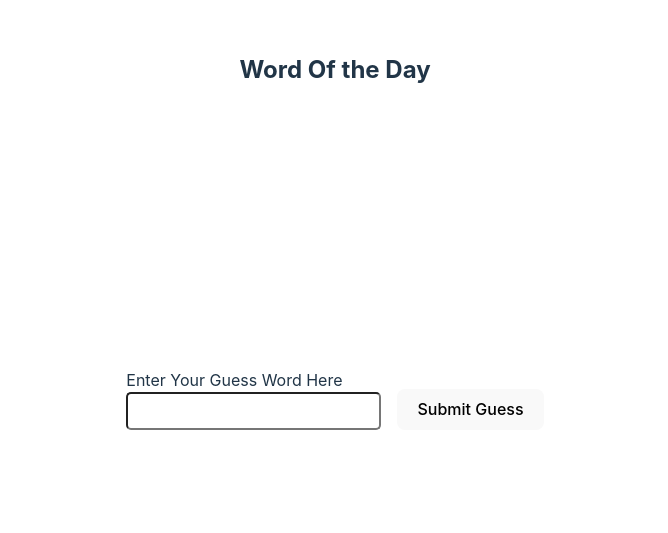
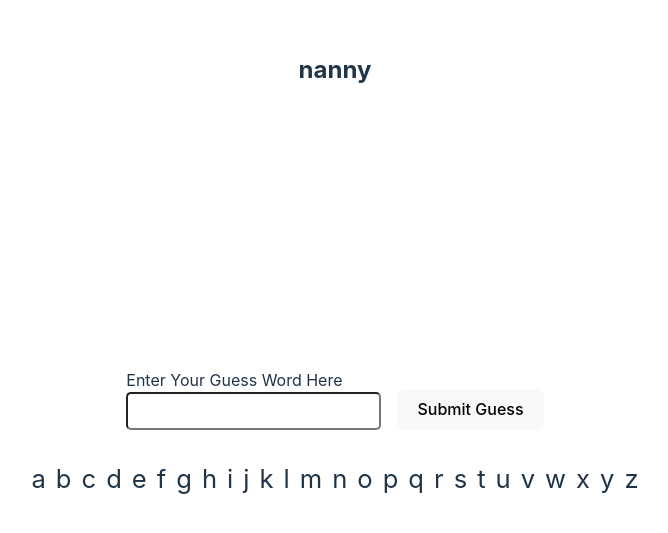
Before and after one commit to joshD90/interviewPrep, a React (Vite) app: page / in a window 1280 px wide. Shown: the part 169-702 px from the top of the page, without its empty margins (353-1021 px from the left). Built offline with nearby package versions, Linux system fonts and the light colour scheme.

Commit message:
queue data structure interview question

```diff
--- a/src/wordle/5letterWords.ts
+++ b/src/wordle/5letterWords.ts
@@ -45,8 +45,36 @@ const fiveLetterWords = [
   "rover",
   "silly",
   "tiger",
-  "ugly",
   "vivid",
 ];
 
 export default fiveLetterWords;
+
+export const lowercaseAlphabet = [
+  "a",
+  "b",
+  "c",
+  "d",
+  "e",
+  "f",
+  "g",
+  "h",
+  "i",
+  "j",
+  "k",
+  "l",
+  "m",
+  "n",
+  "o",
+  "p",
+  "q",
+  "r",
+  "s",
+  "t",
+  "u",
+  "v",
+  "w",
+  "x",
+  "y",
+  "z",
+];
--- a/src/wordle/Board.tsx
+++ b/src/wordle/Board.tsx
@@ -1,6 +1,6 @@
 import { useEffect, useState } from "react";
 import Guess from "./Guess";
-import fiveLetterWords from "./5letterWords";
+import fiveLetterWords, { lowercaseAlphabet } from "./5letterWords";
 import "./board.css";
 
 export enum GuessCharStatus {
@@ -24,10 +24,13 @@ const Board = () => {
   const [round, setRound] = useState(0);
   const [wordToGuess, setWordToGuess] = useState("");
   const [endGameMessage, setEndgameMessage] = useState("");
+  const [unusedLetters, setUnusedLetters] =
+    useState<string[]>(lowercaseAlphabet);
 
   useEffect(() => {
-    const randomNumber = Math.floor(Math.random() * fiveLetterWords.length) - 1;
-    setWordToGuess(fiveLetterWords[randomNumber]);
+    // const randomNumber = Math.floor(Math.random() * fiveLetterWords.length) - 1;
+    // setWordToGuess(fiveLetterWords[randomNumber]);
+    setWordToGuess("nanny");
   }, []);
 
   const handleGuessChange = (e: React.ChangeEvent<HTMLInputElement>) => {
@@ -55,15 +58,12 @@ const Board = () => {
   const checkGuess = (e: React.FormEvent) => {
     e.preventDefault();
     if (getGuessString(guesses[round]).length !== 5) return;
-    if (getGuessString(guesses[round]) === wordToGuess) {
-      setEndgameMessage(`YOU WON YOU LEGEND`);
-      return;
-    }
+
     setGuesses((prev) => {
       return prev.map((guess, index) => {
         if (index !== round) return guess;
         const updatedGuess = [...guess];
-
+        const alreadyOccurringLetters: string[] = [];
         for (let i = 0; i < 5; i++) {
           const currentChar = updatedGuess[i].guessChar;
           if (currentChar === wordToGuess[i]) {
@@ -72,15 +72,35 @@ const Board = () => {
           }
 
           if (wordToGuess.includes(currentChar)) {
+            if (alreadyOccurringLetters.includes(currentChar)) {
+              updatedGuess[i].guessStatus = GuessCharStatus.INCORRECT;
+              continue;
+            }
             updatedGuess[i].guessStatus = GuessCharStatus.WRONGPOS;
+            alreadyOccurringLetters.push(currentChar);
             continue;
           }
 
           updatedGuess[i].guessStatus = GuessCharStatus.INCORRECT;
+          alreadyOccurringLetters.push(currentChar);
         }
         return updatedGuess;
       });
     });
+
+    if (getGuessString(guesses[round]) === wordToGuess) {
+      setEndgameMessage(`YOU WON YOU LEGEND`);
+      return;
+    }
+    setUnusedLetters((prev) =>
+      prev.map((letter) => {
+        if (getGuessString(guesses[round]).includes(letter)) {
+          return "";
+        } else {
+          return letter;
+        }
+      })
+    );
     if (round === 5) {
       setEndgameMessage(
         `You have lost, The Word Was ${wordToGuess.toUpperCase()}`
@@ -99,7 +119,7 @@ const Board = () => {
 
   return (
     <section className="board">
-      <h2>Word Of the Day</h2>
+      <h2>{wordToGuess}</h2>
 
       <div className="guess-table">
         {guesses.map((_guess, index) => (
@@ -118,6 +138,11 @@ const Board = () => {
         <button>Submit Guess</button>
       </form>
       {endGameMessage !== "" && <h3>{endGameMessage}</h3>}
+      <div className="unused-letters">
+        {unusedLetters.map((letter) => (
+          <span>{letter}</span>
+        ))}
+      </div>
     </section>
   );
 };
--- a/src/wordle/board.css
+++ b/src/wordle/board.css
@@ -5,6 +5,7 @@
   flex-direction: column;
   align-items: center;
   justify-content: space-around;
+  position: relative;
 }
 
 .guess-table {
@@ -27,3 +28,14 @@
   border-radius: 5px;
   font-size: 1.2rem;
 }
+.unused-letters {
+  position: absolute;
+  bottom: -30px;
+  left: 50%;
+  transform: translate(-50%, 100%);
+  display: flex;
+  flex-wrap: wrap;
+  gap: 10px;
+  font-size: 1.6rem;
+  justify-content: center;
+}
```
Also changed, not shown: 1 other file (tests, documents, lock files or other folders).
